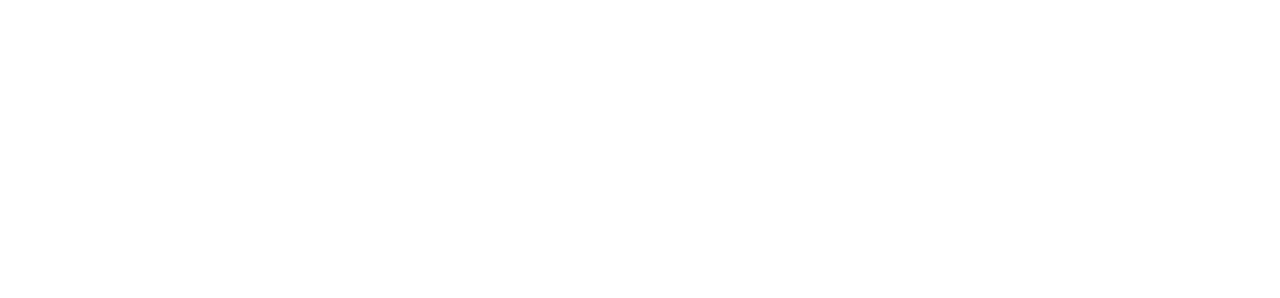
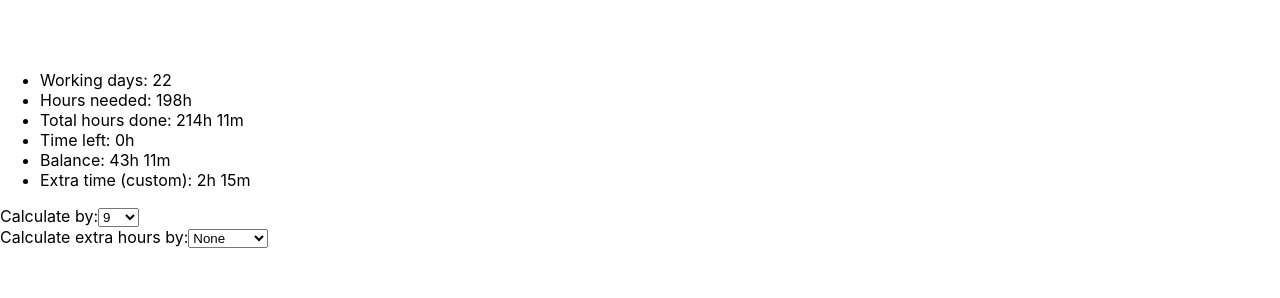
Before and after one commit to kfirro/WorkingHours, a React app: page /workinghours in a window 1280 px wide. Shown: the part 347-645 px from the top of the page. Built offline with nearby package versions, Linux system fonts and the light colour scheme; no server answers; sample sign-in values are in the browser's storage.

Commit message:
Mock texts for stats

```diff
--- a/src/containers/Calculator/Calculator.module.css
+++ b/src/containers/Calculator/Calculator.module.css
@@ -0,0 +1,8 @@
+.PanelWrapper {
+    width: 300px;
+}
+
+.StatsWrapper {
+    width: 300px;
+    margin: 240px 0px;
+}
--- a/src/containers/Calculator/Calculator.tsx
+++ b/src/containers/Calculator/Calculator.tsx
@@ -1,7 +1,8 @@
-import React, {Component} from 'react';
+import React, { Component } from 'react';
 import { UserContext } from '../../Providers/UserProvider/UserProvider';
 import { Redirect } from 'react-router-dom';
 import MonthPicker, { Month } from '../../components/Calculator/MonthPicker';
+import classes from './Calculator.module.css';
 
 type CalculatorProps = {
 
@@ -11,40 +12,71 @@ type CalculatorState = {
     currentMonth: string
 }
 
-export default class Calculator extends Component<CalculatorProps,CalculatorState>{
+export default class Calculator extends Component<CalculatorProps, CalculatorState>{
     static contextType = UserContext;
     context!: React.ContextType<typeof UserContext>;
     state: CalculatorState = {
-        months: new Array<Month>({date: new Date("01/04/2020"),displayName: "2020-04"},
-            {date: new Date("01/05/2020"),displayName: "2020-05"},{date: new Date("01/06/2020"),displayName: "2020-06"}),
+        months: new Array<Month>({ date: new Date("01/04/2020"), displayName: "2020-04" },
+            { date: new Date("01/05/2020"), displayName: "2020-05" }, { date: new Date("01/06/2020"), displayName: "2020-06" }),
         currentMonth: ""
     }
     monthChangedHanlder = (e: React.ChangeEvent<HTMLInputElement>) => {
-        this.setState({currentMonth: e.target.value ?? "" });
+        this.setState({ currentMonth: e.target.value ?? "" });
     }
     createNewMonthHandler = () => {
-        if(this.state.months.find(m=> m.displayName === this.state.currentMonth))
+        if (this.state.months.find(m => m.displayName === this.state.currentMonth))
             return;
         let newMonth = [...this.state.months];
-        newMonth.push({date: new Date(`01/${this.state.currentMonth.replace('-','/')}`),displayName: this.state.currentMonth});
-        this.setState({months: [...newMonth]});
+        newMonth.push({ date: new Date(`01/${this.state.currentMonth.replace('-', '/')}`), displayName: this.state.currentMonth });
+        this.setState({ months: [...newMonth] });
     }
     createMinMonthValue = () => {
-        return new Date(new Date().setFullYear(new Date().getFullYear()-1));
+        return new Date(new Date().setFullYear(new Date().getFullYear() - 1));
     }
     createMaxMonthValue = () => {
         return new Date();
     }
-    render(){
+    render() {
         const user = this.context.user;
         const isLoggedIn = user ? true : false;
         return (
             !isLoggedIn ? <Redirect to="/login" /> :
                 <React.Fragment>
                     <div>Hello, {user?.email}</div>
-                    <MonthPicker minValue={this.createMinMonthValue()} maxValue={this.createMaxMonthValue()}
-                        months={this.state.months} monthChangedHandler={this.monthChangedHanlder}
-                        selectedMonthValue={this.state.currentMonth} createNewMonthHandler={this.createNewMonthHandler}/>
+                    <div className={classes.PanelWrapper}>
+                        <MonthPicker minValue={this.createMinMonthValue()} maxValue={this.createMaxMonthValue()}
+                            months={this.state.months} monthChangedHandler={this.monthChangedHanlder}
+                            selectedMonthValue={this.state.currentMonth} createNewMonthHandler={this.createNewMonthHandler} />
+                    </div>
+                    <div className={classes.StatsWrapper}>
+                        <div>
+                            <ul>
+                                <li>Working days: 22</li>
+                                <li>Hours needed: 198h</li>
+                                <li>Total hours done: 214h 11m</li>
+                                <li>Time left: 0h</li>
+                                <li>Balance: 43h 11m</li>
+                                <li>Extra time (custom): 2h 15m</li>
+                            </ul>
+                        </div>
+                        <div className={classes.StatsHourWrapper}>
+                            <div>
+                                Calculate by:
+                                <select name="hoursPreDayDDL">
+                                    <option value="9">9</option>
+                                    <option value="8.5">8.5</option>
+                                    <option value="8">8</option>
+                                </select>
+                            </div>
+                            <div>
+                                Calculate extra hours by:
+                                <select name="hoursPreDayDDL">
+                                    <option value="0">None</option>
+                                    <option value="8.5">After 8.5h</option>
+                                </select>
+                            </div>
+                        </div>
+                    </div>
                 </React.Fragment>
         );
     }
```
